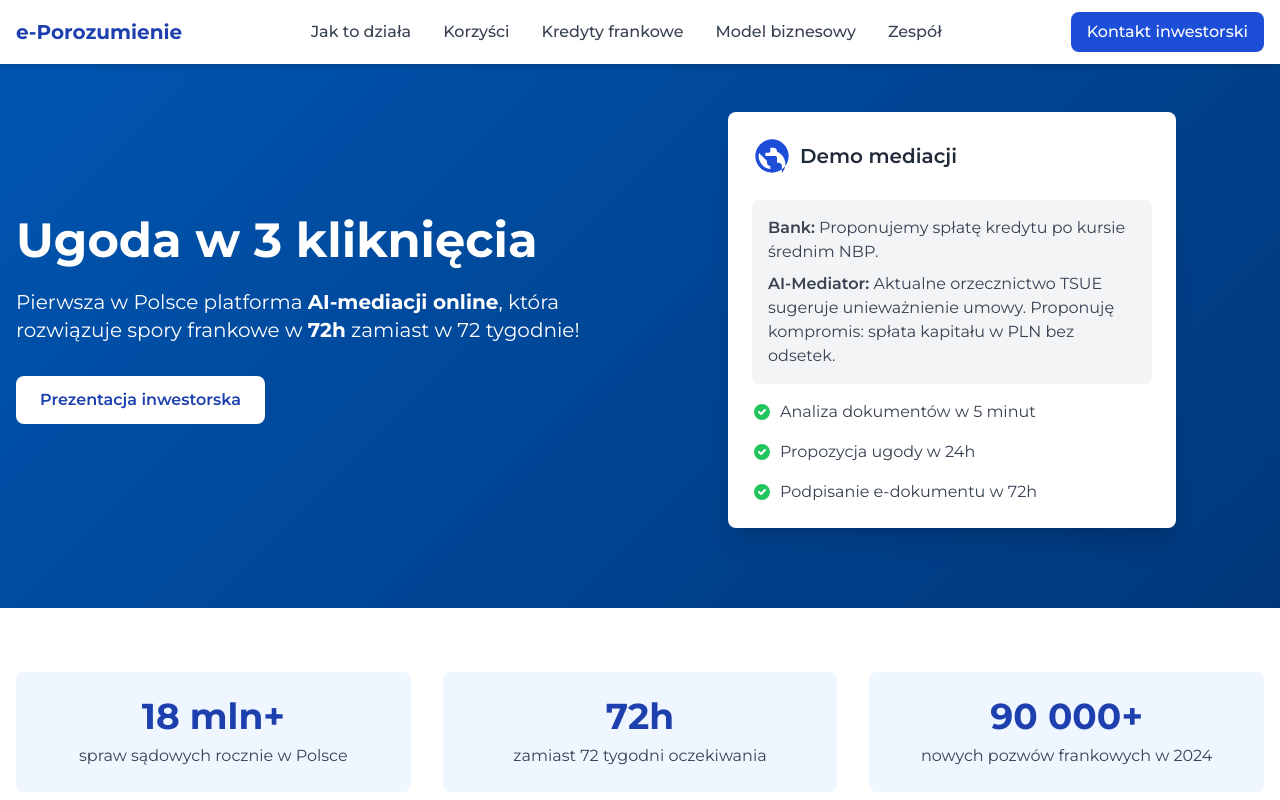
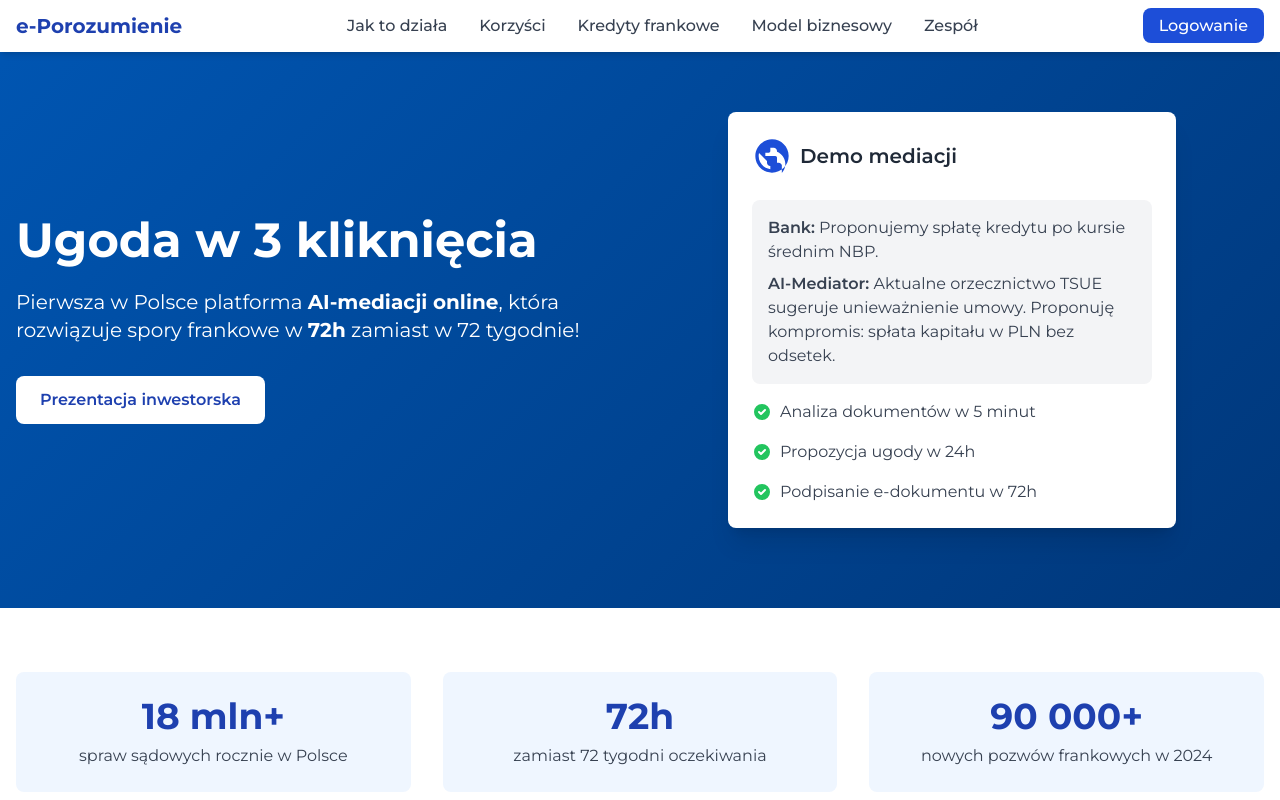
Before and after one commit to meineIt/eAgreement-website, a plain HTML site: page index.html in a window 1280 px wide. Shown: the top 800 px of the page. Drawn offline with nearby package versions, Linux system fonts and the light colour scheme.

Commit message:
Update index.html

```diff
--- a/index.html
+++ b/index.html
@@ -67,9 +67,9 @@
                 <a href="#zespol" class="text-gray-700 hover:text-blue-700 font-medium">Zespół</a>
             </div>
             <div>
-                <button class="bg-blue-700 hover:bg-blue-800 text-white py-2 px-4 rounded-lg font-medium transition duration-300">
-                    Kontakt inwestorski
-                </button>
+                <a href="/login.html" class="bg-blue-700 hover:bg-blue-800 text-white py-2 px-4 rounded-lg font-medium transition duration-300">
+                    Logowanie
+                </a>
             </div>
         </div>
     </nav>
```
